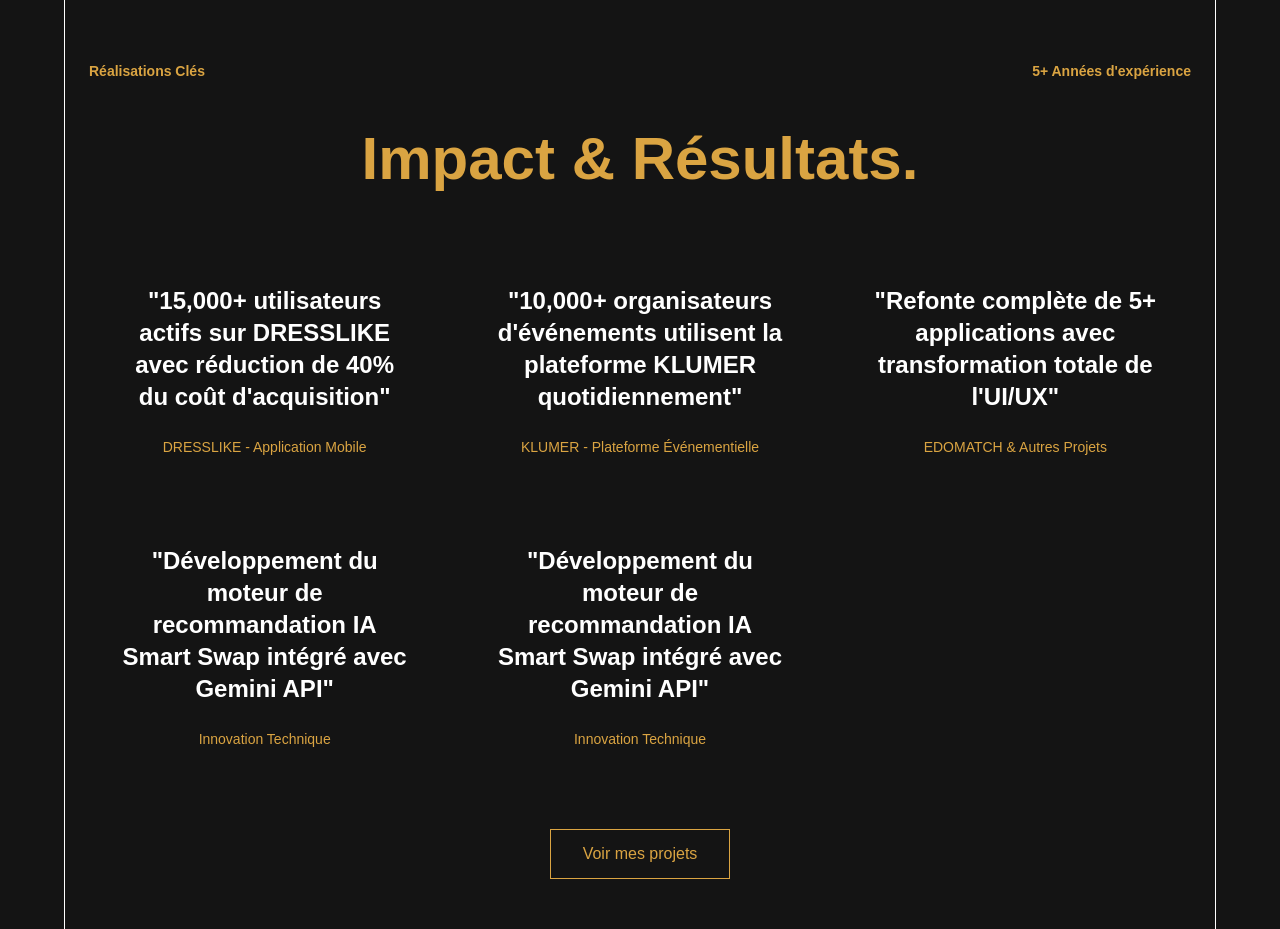
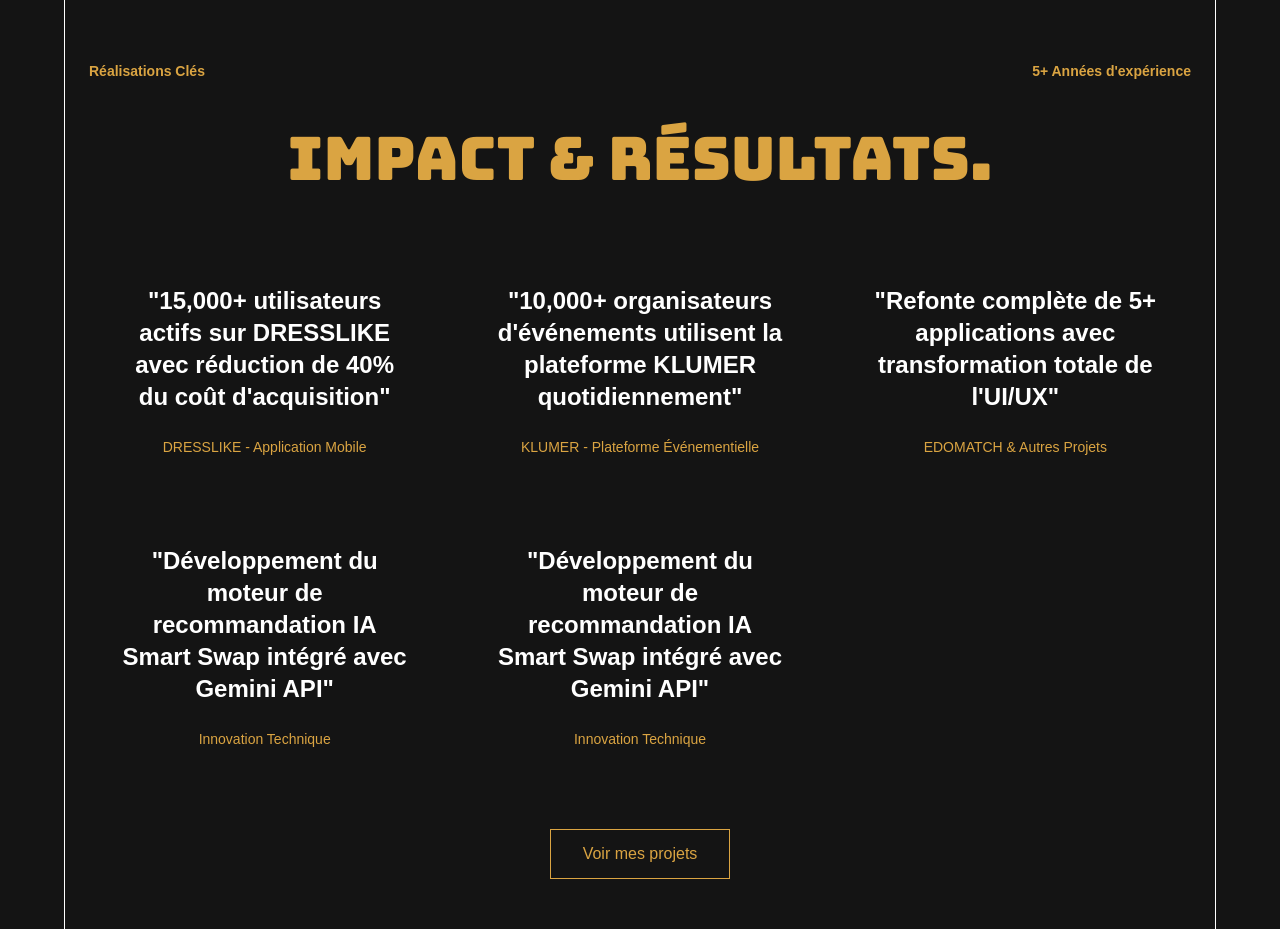
Before and after one commit to EmD-228/my-portfolio, a Vue app: page / in a window 1280 px wide. Shown: the part 4680-5609 px from the top of the page. Built offline with nearby package versions, Linux system fonts and the light colour scheme; a web font is replaced by a local one.

Commit message:
ui: use font-display in TestimonialsSection
Apply Bungee font to large heading

```diff
--- a/src/components/TestimonialsSection.vue
+++ b/src/components/TestimonialsSection.vue
@@ -9,7 +9,7 @@
 
       <!-- Title -->
       <div class="text-center mb-16">
-        <h2 class="text-primary-gold text-5xl md:text-6xl font-bold">
+        <h2 class="text-primary-gold text-5xl md:text-6xl font-display">
           {{ t(achievements.title) }}
         </h2>
       </div>
```
